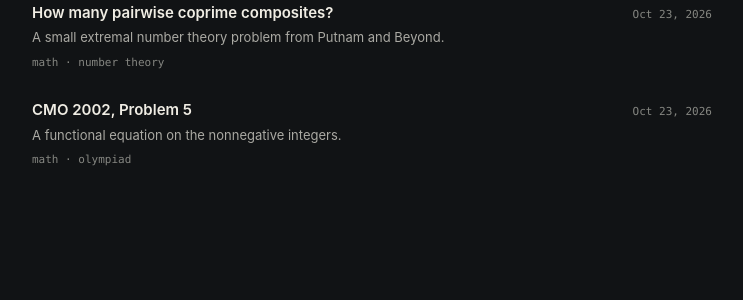
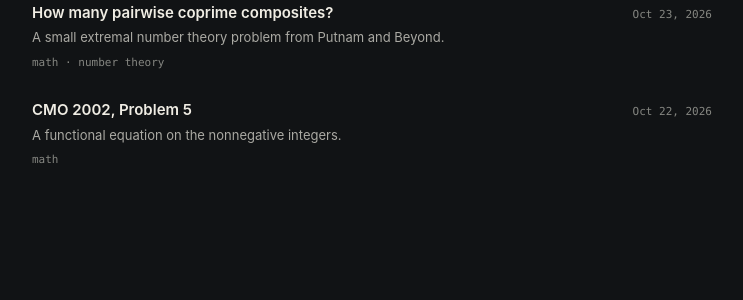
Before and after one commit to threepoint1four/threepoint1four.github.io, a Jekyll site: the page built from notes/index.html, in a window 1280 px wide. Shown: the part 236-536 px from the top of the page, without its empty margins (268-1011 px from the left). Built offline with Jekyll 4.4.1, drawn with Linux system fonts in a browser that asks for light colours.

Commit message:
Update 2026-10-23-cmo-2002-problem-5.md

```diff
--- a/_posts/2026-10-23-cmo-2002-problem-5.md
+++ b/_posts/2026-10-23-cmo-2002-problem-5.md
@@ -1,12 +1,12 @@
 ---
 title: CMO 2002, Problem 5
 description: A functional equation on the nonnegative integers.
-date: 2026-10-23
-tags: [math, olympiad]
+date: 2026-10-22
+tags: [math]
 math: true
 ---
 
-## The problem
+### The problem
 
 Let $\mathbb{N}_0 = \lbrace 0,1,2,\ldots\rbrace$. Find every function $f:\mathbb{N}_0\to\mathbb{N}_0$ for which
 
```
Also changed, not shown: other parts of _posts/2026-10-23-cmo-2002-problem-5.md (+2 -2 lines).
